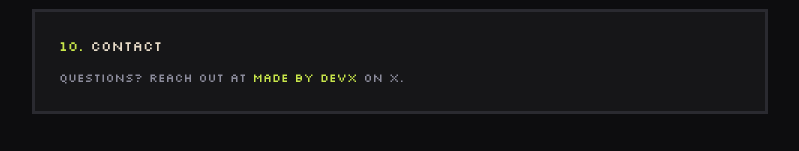
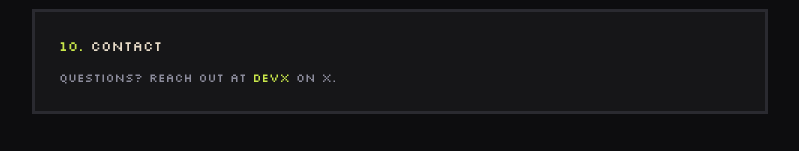
Before and after one commit to gurbaazsingh411-hub/devx-code-city, a Next.js app: page /terms in a window 1280 px wide. Shown: the part 1729-1880 px from the top of the page, without its empty margins (240-1039 px from the left). Built offline with nearby package versions, Linux system fonts and the light colour scheme; no server answers.

Commit message:
Update branding to DevX and fix capitalization

```diff
--- a/package.json
+++ b/package.json
@@ -8,7 +8,7 @@
     "type": "git",
     "url": "https://github.com/gurbaazsingh411-hub/devx-code-city"
   },
-  "author": "devx",
+  "author": "DevX",
   "license": "AGPL-3.0",
   "keywords": [
     "github",
--- a/src/app/compare/[userA]/[userB]/opengraph-image.tsx
+++ b/src/app/compare/[userA]/[userB]/opengraph-image.tsx
@@ -407,7 +407,7 @@
         >
           <span style={{ fontSize: 34, color: cream }}>GIT</span>
           <span style={{ fontSize: 34, color: accent }}>CITY</span>
-          <span style={{ fontSize: 16, color: muted, marginLeft: 8 }}>by devx</span>
+          <span style={{ fontSize: 16, color: muted, marginLeft: 8 }}>by DevX</span>
         </div>
       </div>
     ),
--- a/src/app/dev/[username]/opengraph-image.tsx
+++ b/src/app/dev/[username]/opengraph-image.tsx
@@ -299,7 +299,7 @@
         >
           <span style={{ fontSize: 28, color: cream }}>GIT</span>
           <span style={{ fontSize: 28, color: accent }}>CITY</span>
-          <span style={{ fontSize: 16, color: muted, marginLeft: 8 }}>by devx</span>
+          <span style={{ fontSize: 16, color: muted, marginLeft: 8 }}>by DevX</span>
         </div>
       </div>
     ),
--- a/src/app/dev/[username]/page.tsx
+++ b/src/app/dev/[username]/page.tsx
@@ -52,8 +52,8 @@
     },
     twitter: {
       card: "summary_large_image",
-      creator: "@devx",
-      site: "@devx",
+      creator: "@DevX",
+      site: "@DevX",
     },
   };
 }
@@ -387,7 +387,7 @@
               className="transition-colors hover:text-cream"
               style={{ color: accent }}
             >
-              made by devx
+              DevX
             </a>
           </p>
         </div>
--- a/src/app/layout.tsx
+++ b/src/app/layout.tsx
@@ -32,10 +32,10 @@
   },
   twitter: {
     card: "summary_large_image",
-    creator: "@devx",
-    site: "@devx",
+    creator: "@DevX",
+    site: "@DevX",
   },
-  authors: [{ name: "devx", url: "https://devx-code-city.netlify.app" }],
+  authors: [{ name: "DevX", url: "https://devx-code-city.netlify.app" }],
   icons: {
     icon: "/favicon.ico",
     apple: "/apple-icon.png",
@@ -59,7 +59,7 @@
   operatingSystem: "Web",
   author: {
     "@type": "Person",
-    name: "devx",
+    name: "DevX",
     url: "https://devx-code-city.netlify.app",
   },
   offers: {
--- a/src/app/leaderboard/page.tsx
+++ b/src/app/leaderboard/page.tsx
@@ -346,7 +346,7 @@
                 className="transition-colors hover:text-cream"
                 style={{ color: ACCENT }}
               >
-                made by devx
+                DevX
               </a>
             </p>
           </div>
--- a/src/app/opengraph-image.tsx
+++ b/src/app/opengraph-image.tsx
@@ -210,7 +210,7 @@
               color: muted,
             }}
           >
-            by devx
+            by DevX
           </div>
         </div>
       </div>
--- a/src/app/page.tsx
+++ b/src/app/page.tsx
@@ -2055,7 +2055,7 @@
                   className="transition-colors hover:text-cream"
                   style={{ color: theme.accent }}
                 >
-                  made by devx
+                  DevX
                 </a>
               </p>
             </div>
--- a/src/app/privacy/page.tsx
+++ b/src/app/privacy/page.tsx
@@ -137,7 +137,7 @@
                 className="transition-colors hover:text-cream"
                 style={{ color: ACCENT }}
               >
-                made by devx
+                DevX
               </a>{" "}
               on X.
             </p>
--- a/src/app/terms/page.tsx
+++ b/src/app/terms/page.tsx
@@ -61,7 +61,7 @@
 
           <Section n={4} title="Intellectual Property">
             <p>
-              devx. Your GitHub data remains yours. By using the service, you
+              DevX. Your GitHub data remains yours. By using the service, you
               grant us a limited license to display your public GitHub data as
               part of the city visualization.
             </p>
@@ -87,7 +87,7 @@
 
           <Section n={7} title="Limitation of Liability">
             <p>
-              To the maximum extent permitted by law, devx and Git City
+              To the maximum extent permitted by law, DevX and Git City
               shall not be liable for any indirect, incidental, special, or
               consequential damages arising from your use of the service.
             </p>
@@ -96,7 +96,7 @@
           <Section n={8} title="Third-Party Token">
             <p>
               A token called $GITC exists on the Base blockchain. This token was
-              created by the community, not by Git City or devx. We do
+              created by the community, not by Git City or DevX. We do
               not control, manage, or endorse the token. Any interaction with the
               token is entirely at your own risk. See the{" "}
               <a
@@ -127,7 +127,7 @@
                 className="transition-colors hover:text-cream"
                 style={{ color: ACCENT }}
               >
-                made by devx
+                DevX
               </a>{" "}
               on X.
             </p>
```
Also changed, not shown: 1 other file (tests, documents, lock files or other folders).
